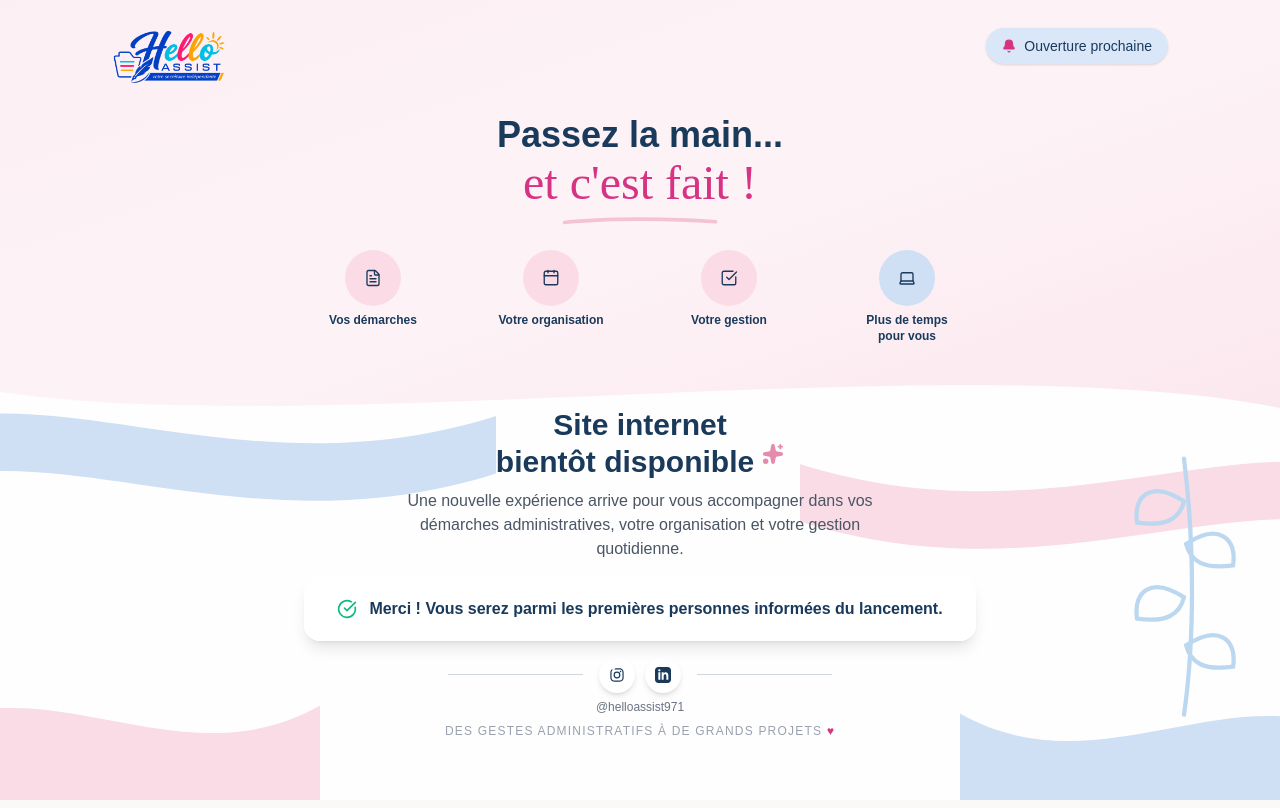
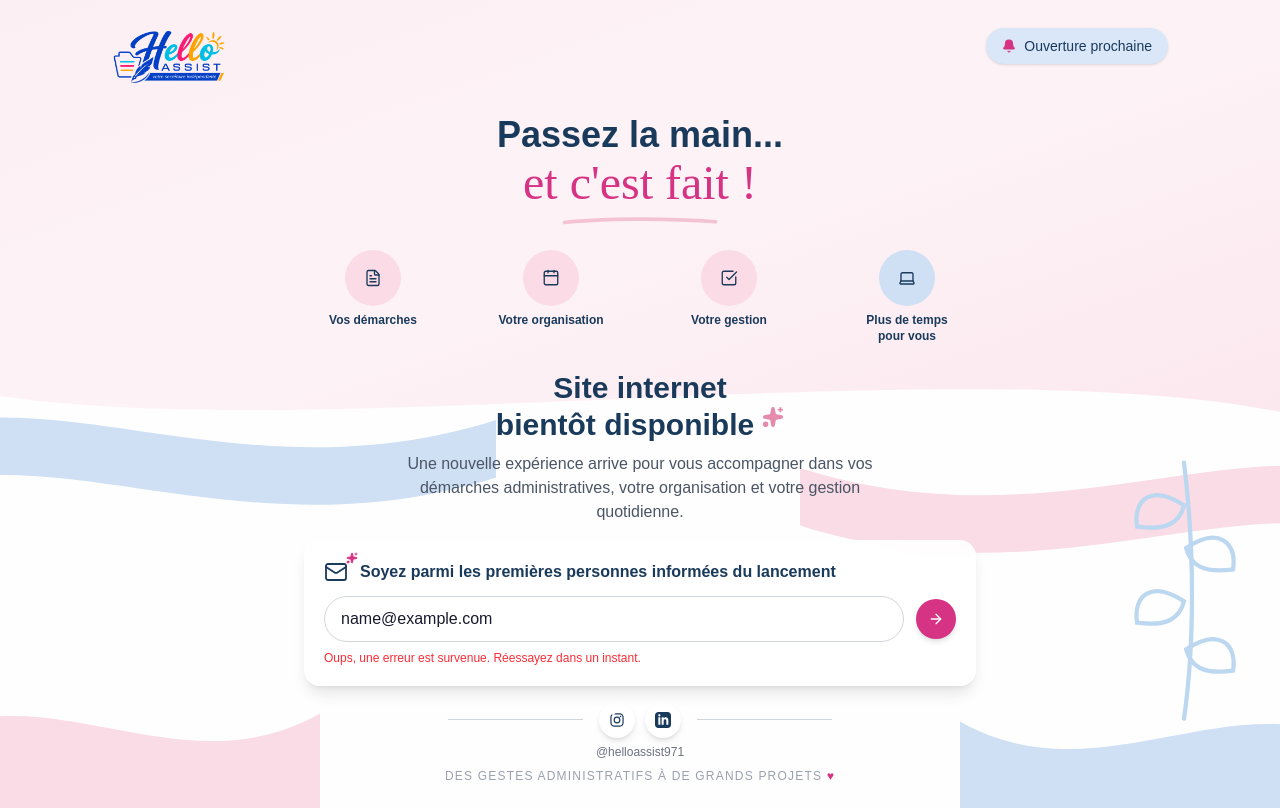
Before and after one commit to agenceleela/helloassist, a Next.js app: page / in a window 1280 px wide. Both pictures are taken after typing "name@example.com" into the empty fields and a click on the button "S'inscrire". Built offline with nearby package versions, Linux system fonts and the light colour scheme.

Commit message:
feat: connect coming soon newsletter form to Formspree

```diff
--- a/src/components/ComingSoon.tsx
+++ b/src/components/ComingSoon.tsx
@@ -13,6 +13,7 @@ import {
   CheckSquare,
   Laptop,
 } from "lucide-react";
+import { FORMSPREE_NEWSLETTER } from "@/config";
 
 const features = [
   { icon: FileText, label: "Vos démarches", bg: "bg-[#fbdce6]" },
@@ -23,12 +24,29 @@ const features = [
 
 const ComingSoon = () => {
   const [email, setEmail] = useState("");
-  const [subscribed, setSubscribed] = useState(false);
+  const [status, setStatus] = useState<"idle" | "sending" | "success" | "error">("idle");
 
-  const handleSubmit = (e: React.FormEvent) => {
+  const handleSubmit = async (e: React.FormEvent) => {
     e.preventDefault();
-    if (email.trim()) {
-      setSubscribed(true);
+    if (!email.trim()) return;
+    setStatus("sending");
+    try {
+      const res = await fetch(FORMSPREE_NEWSLETTER, {
+        method: "POST",
+        headers: {
+          "Content-Type": "application/json",
+          Accept: "application/json",
+        },
+        body: JSON.stringify({ email }),
+      });
+      if (res.ok) {
+        setStatus("success");
+        setEmail("");
+      } else {
+        setStatus("error");
+      }
+    } catch {
+      setStatus("error");
     }
   };
 
@@ -157,9 +175,9 @@ const ComingSoon = () => {
             administratives, votre organisation et votre gestion quotidienne.
           </p>
 
-          {/* Formulaire compact */}
+          {/* Formulaire connecté à Formspree */}
           <div className="bg-white/90 backdrop-blur-sm rounded-2xl shadow-lg p-4 md:p-5 mb-4 text-left">
-            {subscribed ? (
+            {status === "success" ? (
               <div className="flex items-center justify-center gap-3 text-[#1a3a5c] font-semibold text-center text-sm md:text-base">
                 <CheckCircle className="text-[#10b981] flex-shrink-0" size={20} />
                 Merci ! Vous serez parmi les premières personnes informées du lancement.
@@ -184,18 +202,25 @@ const ComingSoon = () => {
                     type="email"
                     required
                     value={email}
+                    disabled={status === "sending"}
                     onChange={(e) => setEmail(e.target.value)}
                     placeholder="E-mail"
-                    className="flex-1 px-4 py-2.5 rounded-full border border-gray-300 bg-white text-sm md:text-base focus:border-[#d63384] focus:ring-2 focus:ring-[#d63384]/20 outline-none transition-all"
+                    className="flex-1 px-4 py-2.5 rounded-full border border-gray-300 bg-white text-sm md:text-base focus:border-[#d63384] focus:ring-2 focus:ring-[#d63384]/20 outline-none transition-all disabled:opacity-60"
                   />
                   <button
                     type="submit"
+                    disabled={status === "sending"}
                     aria-label="S'inscrire"
-                    className="w-10 h-10 flex-shrink-0 rounded-full bg-[#d63384] text-white flex items-center justify-center hover:bg-[#1a3a5c] transition-colors duration-300 shadow-md"
+                    className="w-10 h-10 flex-shrink-0 rounded-full bg-[#d63384] text-white flex items-center justify-center hover:bg-[#1a3a5c] transition-colors duration-300 shadow-md disabled:opacity-60"
                   >
                     <ArrowRight size={16} />
                   </button>
                 </form>
+                {status === "error" && (
+                  <p className="mt-2 text-xs text-red-500">
+                    Oups, une erreur est survenue. Réessayez dans un instant.
+                  </p>
+                )}
               </>
             )}
           </div>
--- a/src/components/Contact.tsx
+++ b/src/components/Contact.tsx
@@ -3,6 +3,7 @@
 import { useState } from "react";
 import { motion } from "framer-motion";
 import { Mail, Phone, Send } from "lucide-react";
+import { FORMSPREE_CONTACT } from "@/config";
 
 const Contact = () => {
   const [formData, setFormData] = useState({
@@ -10,12 +11,33 @@ const Contact = () => {
     email: "",
     message: "",
   });
+  const [status, setStatus] = useState<"idle" | "sending" | "success" | "error">("idle");
 
-  const handleSubmit = (e: React.FormEvent) => {
+  const handleSubmit = async (e: React.FormEvent) => {
     e.preventDefault();
-    console.log("Form submitted:", formData);
-    alert("Merci pour votre message ! Je vous recontacterai dans les plus brefs délais.");
-    setFormData({ name: "", email: "", message: "" });
+    setStatus("sending");
+    try {
+      const res = await fetch(FORMSPREE_CONTACT, {
+        method: "POST",
+        headers: {
+          "Content-Type": "application/json",
+          Accept: "application/json",
+        },
+        body: JSON.stringify({
+          name: formData.name,
+          email: formData.email,
+          message: formData.message,
+        }),
+      });
+      if (res.ok) {
+        setStatus("success");
+        setFormData({ name: "", email: "", message: "" });
+      } else {
+        setStatus("error");
+      }
+    } catch {
+      setStatus("error");
+    }
   };
 
   return (
@@ -81,7 +103,7 @@ const Contact = () => {
                   </div>
                   <div>
                     <p className="text-sm text-gray-500">Téléphone</p>
-                    <p className="text-[#1a3a5c] font-medium">+590 691 23 29 05</p>
+                    <p className="text-[#1a3a5c] font-medium">06 91 23 29 05</p>
                   </div>
                 </a>
 
@@ -138,8 +160,9 @@ const Contact = () => {
                     type="text"
                     id="name"
                     value={formData.name}
+                    disabled={status === "sending"}
                     onChange={(e) => setFormData({ ...formData, name: e.target.value })}
-                    className="w-full px-4 py-3 rounded-lg border border-gray-300 focus:border-[#d63384] focus:ring-2 focus:ring-[#d63384]/20 outline-none transition-all duration-200"
+                    className="w-full px-4 py-3 rounded-lg border border-gray-300 focus:border-[#d63384] focus:ring-2 focus:ring-[#d63384]/20 outline-none transition-all duration-200 disabled:opacity-60"
                     placeholder="Votre nom"
                     required
                   />
@@ -153,8 +176,9 @@ const Contact = () => {
                     type="email"
                     id="email"
                     value={formData.email}
+                    disabled={status === "sending"}
                     onChange={(e) => setFormData({ ...formData, email: e.target.value })}
-                    className="w-full px-4 py-3 rounded-lg border border-gray-300 focus:border-[#d63384] focus:ring-2 focus:ring-[#d63384]/20 outline-none transition-all duration-200"
+                    className="w-full px-4 py-3 rounded-lg border border-gray-300 focus:border-[#d63384] focus:ring-2 focus:ring-[#d63384]/20 outline-none transition-all duration-200 disabled:opacity-60"
                     placeholder="votre@email.com"
                     required
                   />
@@ -168,8 +192,9 @@ const Contact = () => {
                     id="message"
                     rows={5}
                     value={formData.message}
+                    disabled={status === "sending"}
                     onChange={(e) => setFormData({ ...formData, message: e.target.value })}
-                    className="w-full px-4 py-3 rounded-lg border border-gray-300 focus:border-[#d63384] focus:ring-2 focus:ring-[#d63384]/20 outline-none transition-all duration-200 resize-none"
+                    className="w-full px-4 py-3 rounded-lg border border-gray-300 focus:border-[#d63384] focus:ring-2 focus:ring-[#d63384]/20 outline-none transition-all duration-200 resize-none disabled:opacity-60"
                     placeholder="Décrivez votre projet ou votre demande..."
                     required
                   />
@@ -177,11 +202,23 @@ const Contact = () => {
 
                 <button
                   type="submit"
-                  className="w-full bg-gradient-to-r from-[#d63384] to-[#f59e0b] text-white py-4 rounded-full hover:shadow-lg hover:scale-[1.02] transition-all duration-300 font-semibold flex items-center justify-center gap-2"
+                  disabled={status === "sending"}
+                  className="w-full bg-gradient-to-r from-[#d63384] to-[#f59e0b] text-white py-4 rounded-full hover:shadow-lg hover:scale-[1.02] transition-all duration-300 font-semibold flex items-center justify-center gap-2 disabled:opacity-60"
                 >
                   <Send size={20} />
-                  Envoyer mon message
+                  {status === "sending" ? "Envoi en cours..." : "Envoyer mon message"}
                 </button>
+
+                {status === "success" && (
+                  <p className="text-sm text-center text-[#10b981] font-semibold">
+                    Merci pour votre message ! Je vous recontacterai dans les plus brefs délais.
+                  </p>
+                )}
+                {status === "error" && (
+                  <p className="text-sm text-center text-red-500 font-semibold">
+                    Oups, une erreur est survenue. Réessayez ou contactez-moi directement par e-mail.
+                  </p>
+                )}
               </div>
             </form>
           </motion.div>
--- a/src/config.ts
+++ b/src/config.ts
@@ -2,3 +2,7 @@
 // true  = la page d'accueil affiche "Site bientôt disponible"
 // false = la landing page complète est visible
 export const COMING_SOON = true;
+
+// Endpoints Formspree : remplace les fins d'URL par tes IDs copiés à l'étape 1
+export const FORMSPREE_CONTACT = "https://formspree.io/f/xoevjaoa";
+export const FORMSPREE_NEWSLETTER = "https://formspree.io/f/xyezkgva";
```
